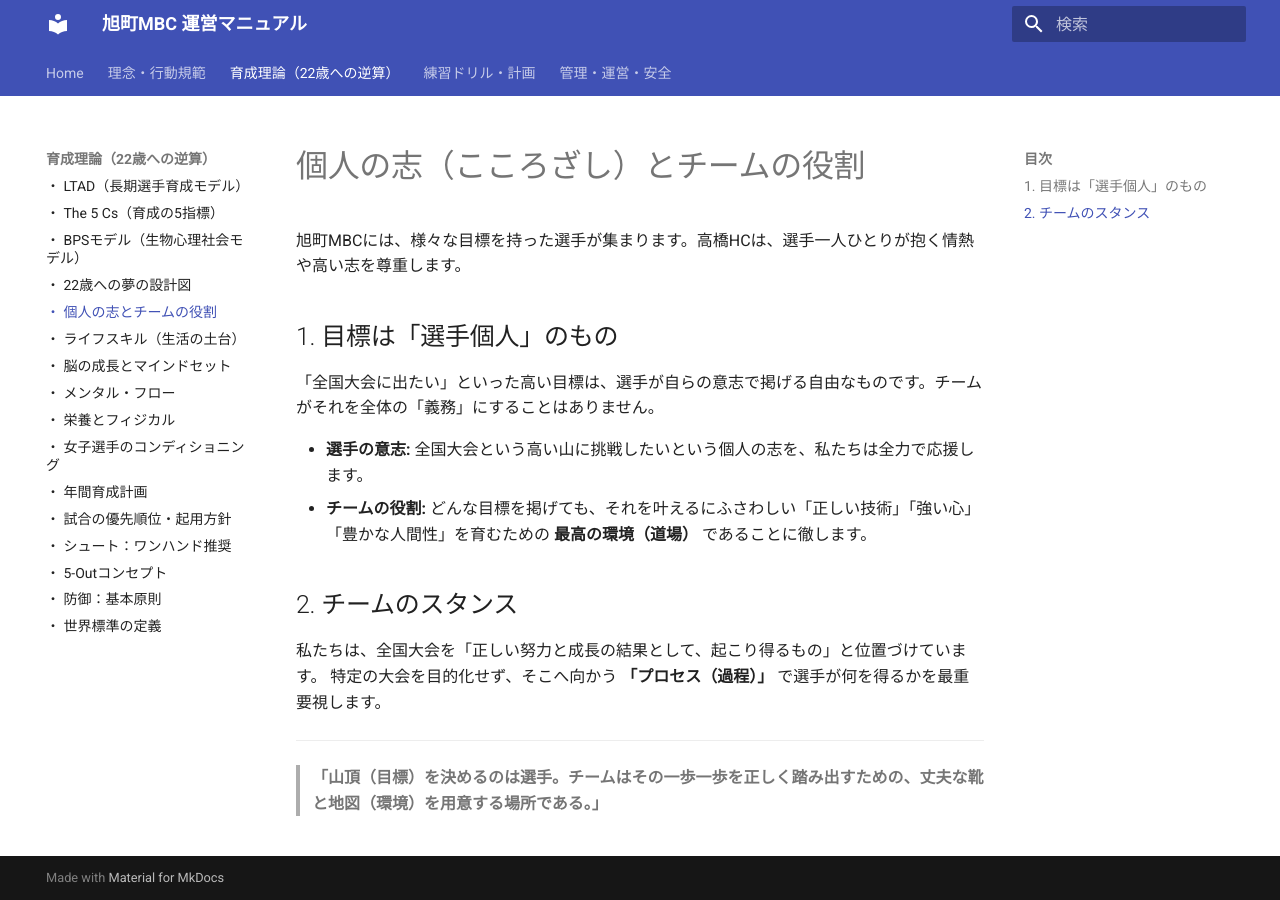
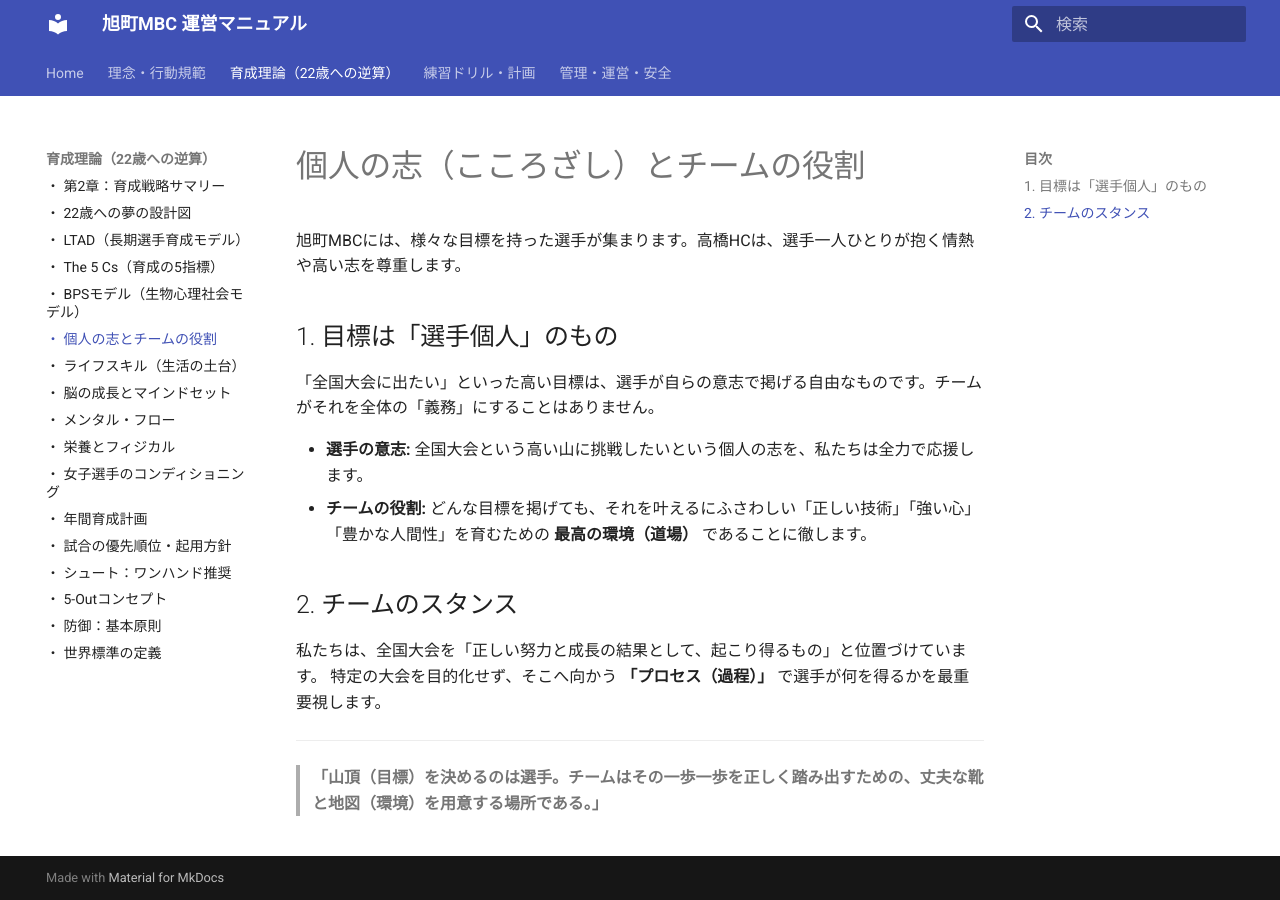
Before and after one commit to kawaiikumichan/asahicho-minibus-ops, an MkDocs documentation site: the page built from docs/01_Coaching_Logics/individual_goals.md, in a window 1280 px wide. Built offline with MkDocs 1.6.1 and Material for MkDocs 9.7.7, drawn with Linux system fonts in a browser that asks for light colours.

Commit message:
Update mkdocs.yml

```diff
--- a/mkdocs.yml
+++ b/mkdocs.yml
@@ -6,11 +6,11 @@ theme:
     primary: indigo
     accent: deep orange
   features:
-    - navigation.tabs           # スマホ上部にセクションを表示
-    - navigation.sections       # サイドメニューを構造化
-    - navigation.expand         # 最初から全メニューを展開
-    - navigation.indexes        # フォルダ名をタップ可能にする
-    - navigation.top            # トップへ戻るボタン
+    - navigation.tabs
+    - navigation.sections
+    - navigation.expand
+    - navigation.indexes
+    - navigation.top
 
 nav:
   - Home: index.md
@@ -18,10 +18,11 @@ nav:
       - "・ 指導者行動規範": 00_Philosophy/coaching_code.md
       - "・ FUN & GUN 哲学": 00_Philosophy/fun_and_gun.md
   - "育成理論（22歳への逆算）":
+      - "・ 第2章：育成戦略サマリー": 01_Coaching_Logics/index.md
+      - "・ 22歳への夢の設計図": 01_Coaching_Logics/dream_blueprint.md
       - "・ LTAD（長期選手育成モデル）": 01_Coaching_Logics/ltad.md
       - "・ The 5 Cs（育成の5指標）": 01_Coaching_Logics/5cs.md
       - "・ BPSモデル（生物心理社会モデル）": 01_Coaching_Logics/bps_model.md
-      - "・ 22歳への夢の設計図": 01_Coaching_Logics/dream_blueprint.md
       - "・ 個人の志とチームの役割": 01_Coaching_Logics/individual_goals.md
       - "・ ライフスキル（生活の土台）": 01_Coaching_Logics/life_skills.md
       - "・ 脳の成長とマインドセット": 01_Coaching_Logics/growth_mindset.md
@@ -40,7 +41,7 @@ nav:
       - "・ コーディネーション": 02_Training_Drills/coordination.md
       - "・ 5アウト基礎ドリル": 02_Training_Drills/5out_basics.md
   - "管理・運営・安全":
-      - "・ 柏支部 組織体制・理事職務": 03_Operations/organization.md
+      - "・ 支部組織・理事職務": 03_Operations/organization.md
       - "・ 緊急時対応(EAP)": 03_Operations/eap.md
       - "・ 保護者ガイドライン": 03_Operations/parents_guide.md
       - "・ チームルール（選手）": 03_Operations/team_rules_player.md
@@ -49,4 +50,4 @@ nav:
       - "・ 大会協力業務": 03_Operations/tournament_duty.md
       - "・ 遠征先のマナー": 03_Operations/away_game_etiquette.md
       - "・ TOマニュアル": 03_Operations/to_manual.md
-      - "・ 送迎・移動の安全ルール": 03_Operations/transport_safety.md
+      - "・ 送迎・安全ルール": 03_Operations/transport_safety.md
```
